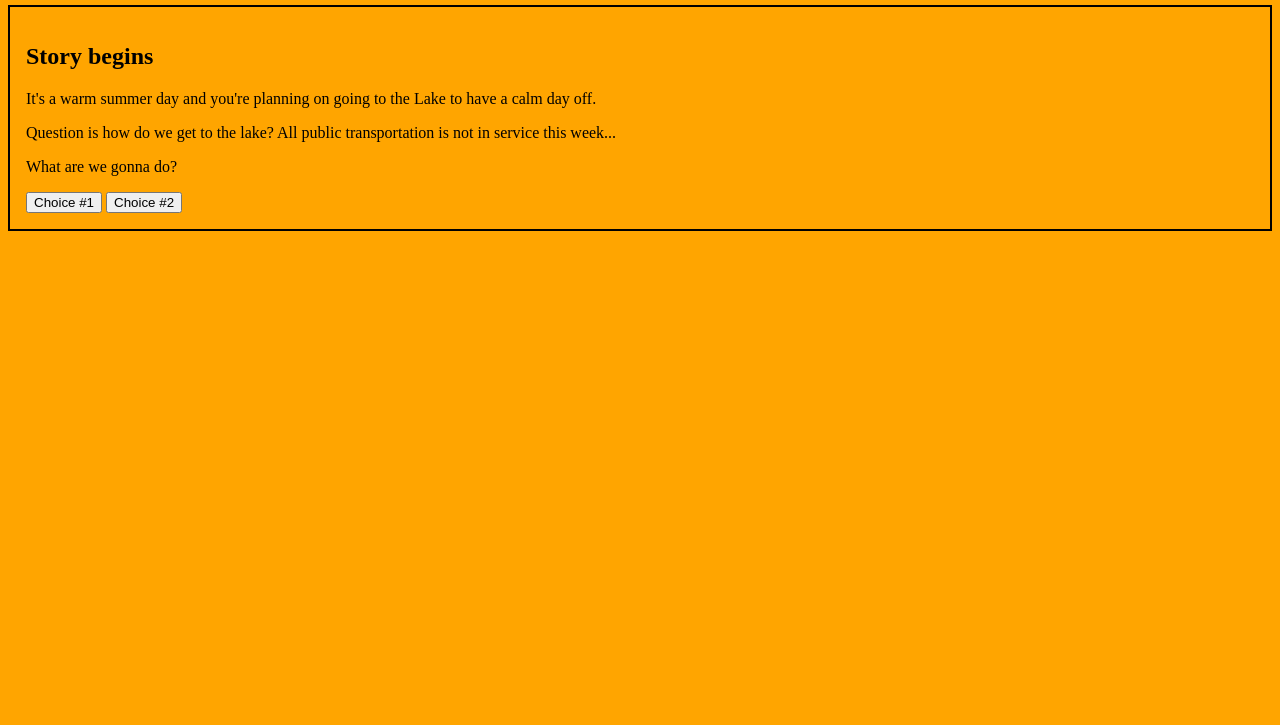
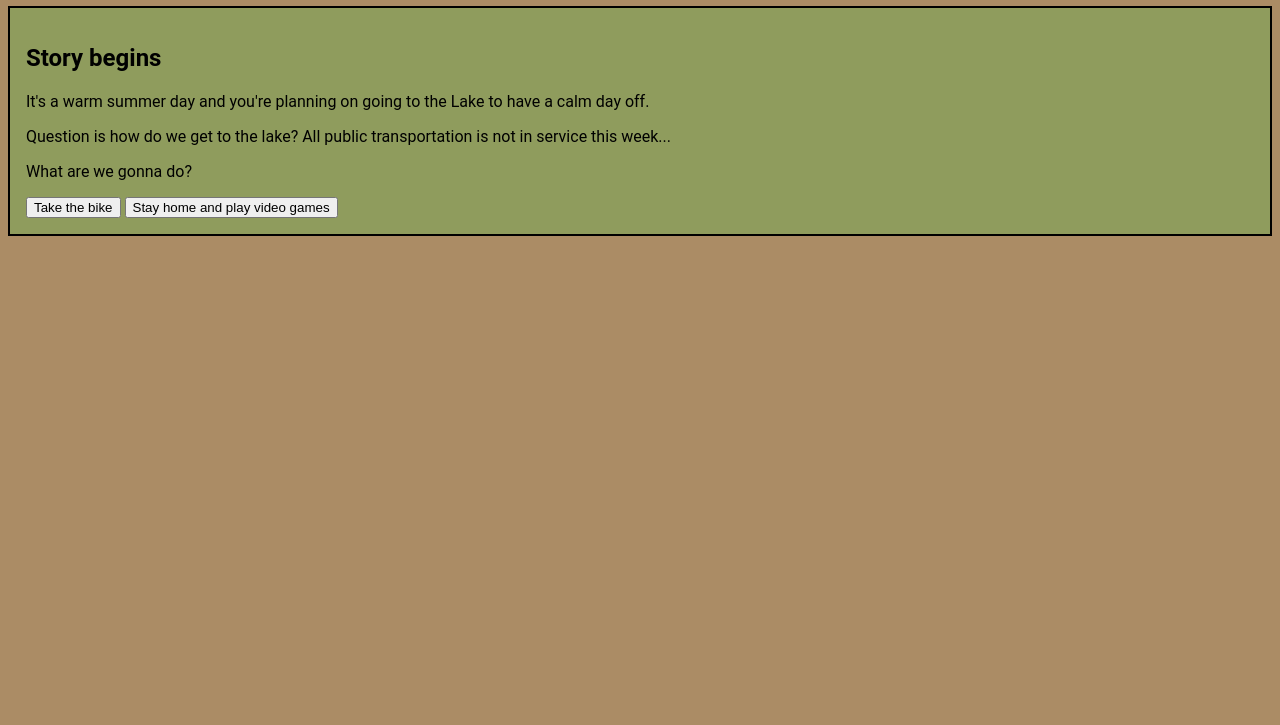
Before and after one commit to navidmirzad/story, a plain HTML site: page index.html in a window 1280 px wide. Shown: the part 75-800 px from the top of the page. Drawn offline with Linux system fonts and the light colour scheme.

Commit message:
dialogueTree

```diff
--- a/index.html
+++ b/index.html
@@ -1,13 +1,15 @@
 <!DOCTYPE html>
 <html lang="en">
+
 <head>
     <meta charset="UTF-8">
     <meta name="viewport" content="width=device-width, initial-scale=1.0">
     <title>Story Game</title>
     <link rel="stylesheet" href="style.css">
 </head>
+
 <body>
-    <h1 id="header">On my way to School... THE GAME!!!</h1>
+    <h1 id="header">June - July - August - THE GAME!!!</h1>
 
     <main>
 
@@ -15,4 +17,5 @@
 
     <script src="script.js"></script>
 </body>
+
 </html>
--- a/script.js
+++ b/script.js
@@ -2,61 +2,88 @@ window.addEventListener("load", start);
 
 let currentScene;
 
-const scene1A = {
-  title: "At the Lake",
-  text: /*html*/ `
-        <p>WUHUU NICE weather</p>
-        <p>Im getting kind of hungry...</p>
-        <p>I should get something to eat</p>`,
-  choices: [
-    { name: "Pizza", node: null },
-    { name: "Go home and cook dinner", node: null },
-  ],
-};
-
-const scene1B = {
-  title: "On my way to get a Pizza",
-  text: /*html*/ `
-        <p>FeelsGoodMan</p>
-        <p>Let me order the kebab pizza yum...</p>
-        <p>THEY DONT HAVE KEBAB?!</p>`,
-  choices: [
-    { name: "Find another place to eat Pizza", node: null },
-    { name: "Eat a different Pizza today?", node: null },
-    { name: "Go home and cook dinner", node: null },
-  ],
-};
-
-const scene1C = {
-  title: "Home and cooking dinner",
-  text: /*html*/ `
-        <p>Im so tired I should have gotten the pizza</p>
-        <p></p>
-        <p>Im out of milk NOO</p>`,
-  choices: [
-    { name: "Order a pizza", node: null },
-    { name: "Starve yourself", node: null },
-    { name: "Go grocery shopping", node: null },
-  ],
-};
-
 // Story begins here:
-const scene1 = {
+const startScene = {
   title: /*html*/ "Story begins",
   text: `
             <p>It's a warm summer day and you're planning on going to the Lake to have a calm day off.</p>
             <p>Question is how do we get to the lake? All public transportation is not in service this week...</p>
             <p>What are we gonna do?</p>`,
   choices: [
-    { name: "Choice #1", node: scene1A },
-    { name: "Choice #2", node: scene1B },
+    { name: "Take the bike", node: null },
+    { name: "Stay home and play video games", node: null },
   ],
+};
+
+const lakeScene = {
+  title: "At the Lake",
+  text: /*html*/ `
+        <p>Finally, we're finally at the lake... Let's go and lay down by the water and just sunbathe for a bit.</p>
+        <p>I got my sunglasses, my sunscreen and my speaker for some great vibes... Life sure is sweet!</p>
+        <p>I FORGOT MY SNACKS, HOW COULD THIS HAPPEN. *stomach says brurururu*... I should get something to eat</p>`,
+  choices: [
+    { name: "Go get a pizza", node: null },
+    { name: "Go home and cook dinner", node: null },
+  ],
+};
+
+const homeScene = {
+  title: "Video games at home",
+  text: /*html*/ `
+        <p>I'm, actually completely okay with staying home lol.</p>
+        <p>TIME TO PLAY THAT NEW GAME I GOT LAST WEEK, WOOO!</p>
+        <p>I'm getting kind of hungry though... I should get something to eat</p>`,
+  choices: [
+    { name: "Pizza", node: null },
+    { name: "Stay home and cook dinner", node: null },
+  ],
+};
+
+const pizzaScene = {
+  title: "On my way to get a Pizza",
+  text: /*html*/ `
+        <p>FeelsGoodMan, it's that time of the week... time to get that salad kebab pizza baby!</p>
+        <p>I been thinking 'bout it, oh no, no, no... I been thinking about you, do you think about me still... kebab pizza yum...</p>
+        <p>THEY DONT HAVE KEBAB?!</p>`,
+  choices: [
+    { name: "Go home and cry", node: null },
+    { name: "Go home and cook dinner", node: null },
+  ],
+};
+
+const cookingScene = {
+  title: "Home and cooking dinner",
+  text: /*html*/ `
+        <p>Alright let's see what we're working with: *opens fridge as a tumbleweed passes by*</p>
+        <p>Im so tired I should have gotten the pizza</p>
+        <p>We're out of milk too, so no cereal... no cup noodles either. A dire situation</p>`,
+  choices: [
+    { name: "Go get a pizza", node: null },
+    { name: "Go grocery shopping", node: null },
+  ],
+};
+
+const cryingScene = {
+  title: "Crying at home",
+  text: /*html*/ `
+        <p>gg wp</p>`,
+  choices: [],
+};
+
+const shoppingScene = {
+  title: "Grocery Shopping",
+  text: /*html*/ `
+        <p>Alright lets just get a frozen pizza and some snacks for now.</p>
+        <p>It's not the kebab pizza but it'll do... I guess</p>
+        <p>What a day... I'm just gonna go home and eat now</p>
+        `,
+  choices: [{ name: "Go home", node: null }],
 };
 
 function start() {
   console.log("JavaScript kører...");
   registerButtonClicks();
-  currentScene = scene1;
+  currentScene = startScene;
   showScene(currentScene);
 }
 
@@ -104,3 +131,22 @@ function showScene(scene) {
 
   document.querySelector("main").insertAdjacentHTML("beforeend", html);
 }
+
+function setNodes(scenes, nodes) {
+  scenes.forEach((scene, index) => {
+    scene.choices.forEach((choice, choiceIndex) => {
+      choice.node = nodes[index][choiceIndex];
+    });
+  });
+}
+
+setNodes(
+  [startScene, lakeScene, homeScene, pizzaScene, cookingScene],
+  [
+    [lakeScene, homeScene], // nodes for startScene choices
+    [pizzaScene, cookingScene], // nodes for lakeScene choices
+    [pizzaScene, cookingScene], // nodes for homeScene choices
+    [cryingScene, cookingScene], // nodes for pizzaScene choices
+    [cryingScene, shoppingScene], // nodes for cookingScene choices
+  ]
+);
--- a/style.css
+++ b/style.css
@@ -1,5 +1,7 @@
 body {
-    background-color: orange;
+  background-color: #ab8c65;
+  @import url("https://fonts.googleapis.com/css2?family=Roboto:wght@400;700&display=swap");
+  font-family: "Roboto", sans-serif;
 }
 
 #header {
@@ -8,6 +10,7 @@ body {
 }
 
 .scene {
+  background-color: #8f9c5d;
   border: 2px solid black;
   padding: 1em;
   margin-bottom: 1em;
```
Lines whose indentation alone changed are shown as unchanged.
